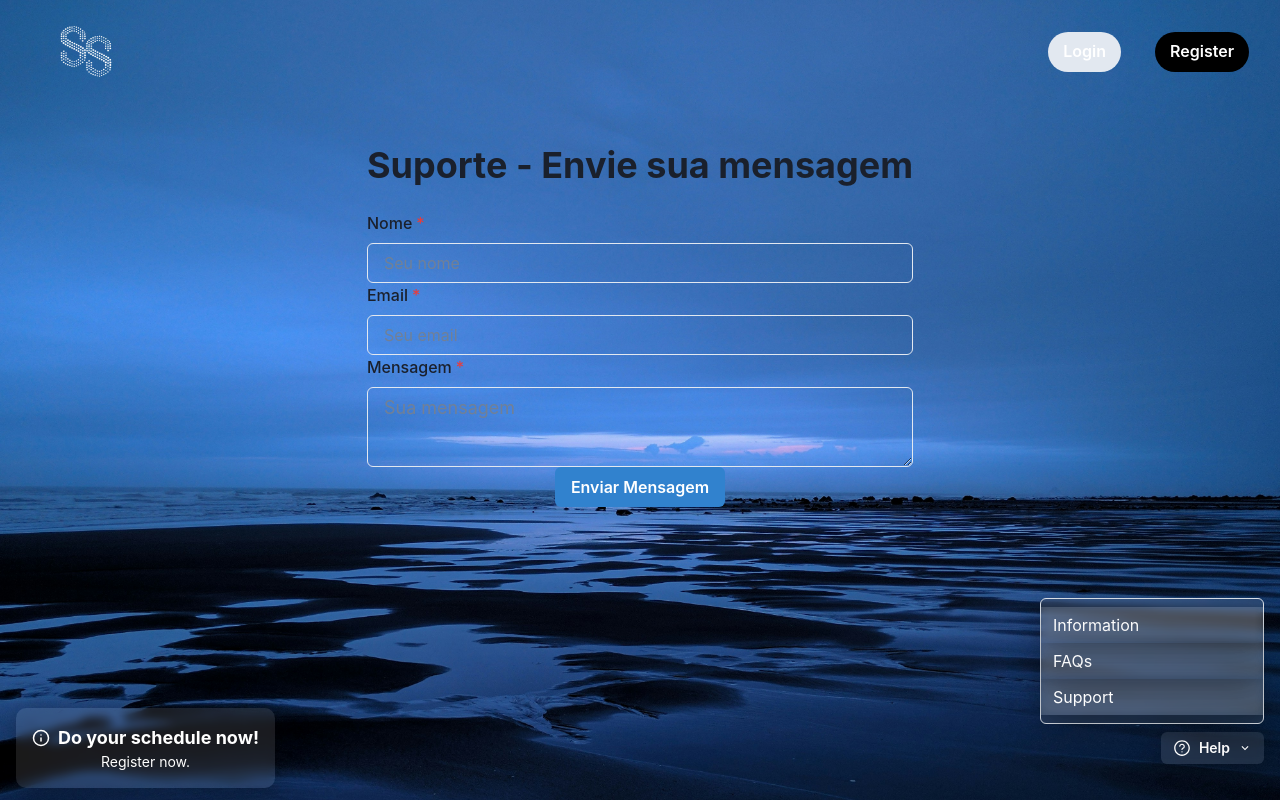
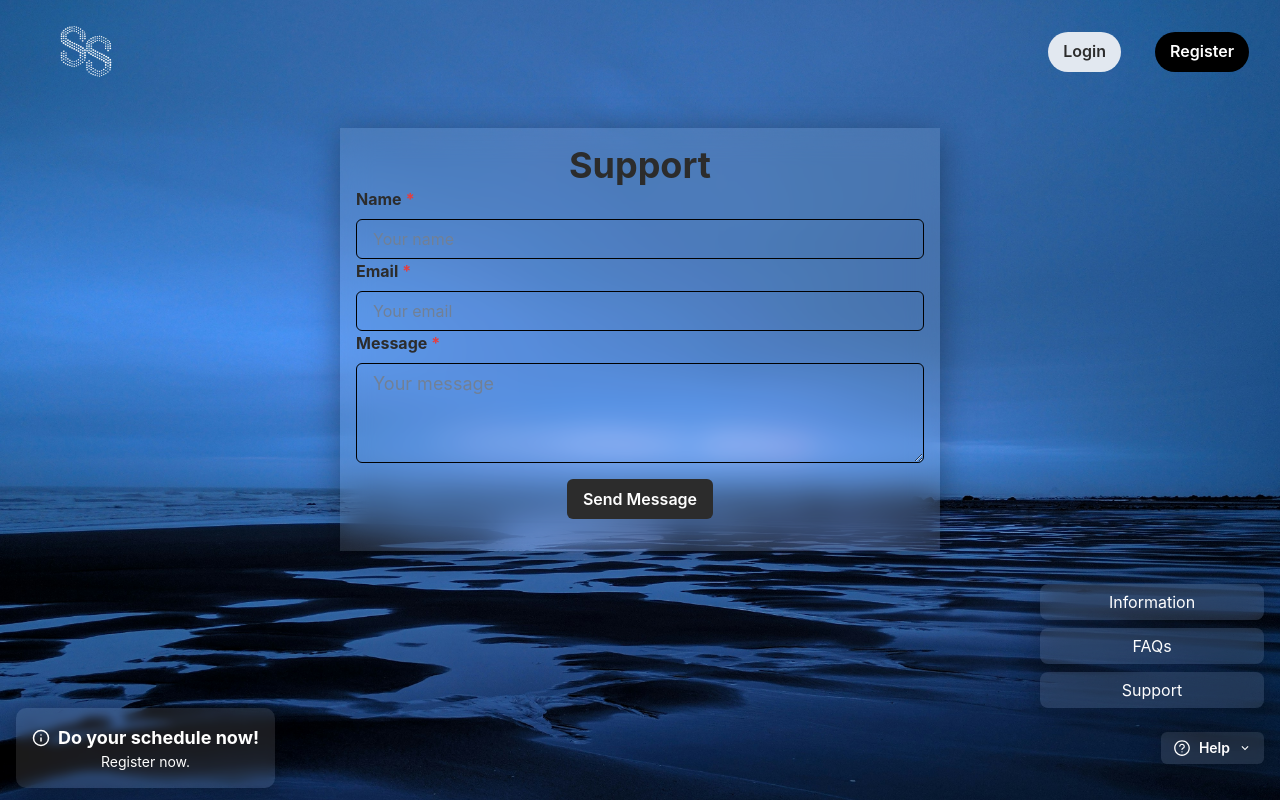
Before and after one commit to vinhas19/ProjetoPap, a React (Create React App) app: page /Support in a window 1280 px wide. Both pictures are taken after a click on the button "Help". Built offline with nearby package versions, Linux system fonts and the light colour scheme.

Commit message:
Chaged many things (style aspect)

```diff
--- a/package.json
+++ b/package.json
@@ -5,6 +5,7 @@
   "dependencies": {
     "@chakra-ui/icons": "^2.1.1",
     "@chakra-ui/react": "^2.10.4",
+    "@emailjs/browser": "^4.4.1",
     "@emotion/react": "^11.13.5",
     "@emotion/styled": "^11.13.5",
     "@multiversx/sdk-dapp": "^3.0.23",
@@ -18,6 +19,7 @@
     "@types/react-dom": "^18.3.0",
     "@usedapp/core": "^1.2.16",
     "app": "file:",
+    "axios": "^1.7.9",
     "emailjs-com": "^3.2.0",
     "eslint-config-react-app": "^7.0.1",
     "ethers": "^5.7.2",
--- a/src/App.tsx
+++ b/src/App.tsx
@@ -21,6 +21,7 @@ import SupportPage from "./Pages/Support/SupportPage";
 
 
 
+
 export const App = () => (
   <ChakraProvider theme={theme}>
       <Box  id="bg" pt="1em" w="100%" h="100%" maxW="100%" maxH="100%" minH="100vh" backgroundImage={bg} backgroundRepeat="no-repeat" backgroundSize="cover">
@@ -35,6 +36,7 @@ export const App = () => (
               <Route path="/Info" element={<InfoPage/>} />
               <Route path="/Faqs" element={<FAQsPage/>} />
               <Route path="/Support" element={<SupportPage/>} />
+
             </Routes>
           </BrowserRouter>
           <Spacer h="100%"/>
--- a/src/Components/Footer/Footer.tsx
+++ b/src/Components/Footer/Footer.tsx
@@ -25,6 +25,7 @@ const Footer = () => {
       py={3}
     >
       <Flex justify="space-between" align="center">
+
         {/* Left Side Content */}
         <Box className="glass" padding="1em">
           <HStack spacing={2} align="center">
@@ -38,29 +39,88 @@ const Footer = () => {
 
         {/* Right Side Help Button with Menu */}
         <HStack spacing={2} align="center">
-          <Menu placement="top-end" >
+          <Menu placement="top-end">
             <MenuButton
               as={Button}
-              className="glass-nob"
+              className="glass"
               size="sm"
               color="white"
               display="flex"
               alignItems="center"
               rightIcon={<ChevronDownIcon />}
+              _hover={{
+                bg: 'rgba(255, 255, 255, 0.1)',
+                boxShadow: '0px 0px 10px rgba(0, 0, 0, 0.2)',
+              }}
             >
-              <HStack spacing={2} >
+              <HStack spacing={2}>
                 <AiOutlineQuestionCircle size={18} />
                 <Text>Help</Text>
               </HStack>
             </MenuButton>
-            <MenuList className="glass-nob" >
-              <MenuItem onClick={() => window.location.href = "/info"} className="glass-nob">
+            <MenuList bgColor="transparent" border="none" textAlign="center">
+              {/* Menu Items with Centered Text */}
+              <MenuItem
+                onClick={() => window.location.href = "/info"}
+                className="glass-nob"
+                _hover={{
+                  bg: 'rgba(255, 255, 255, 0.2)',
+                  transform: 'scale(1.05)',
+                  transition: 'all 0.3s ease',
+                }}
+                _active={{
+                  bg: 'rgba(255, 255, 255, 0.3)',
+                  transform: 'scale(1)',
+                }}
+                borderRadius="lg"
+                px={4}
+                mb={2}
+                width="100%"  // Make the item take the full width of the menu
+                display="flex"
+                justifyContent="center"  // Center the text horizontally
+              >
                 Information
               </MenuItem>
-              <MenuItem onClick={() => window.location.href = "/faqs"} className="glass-nob">
+              <MenuItem
+                onClick={() => window.location.href = "/faqs"}
+                className="glass-nob"
+                _hover={{
+                  bg: 'rgba(255, 255, 255, 0.2)',
+                  transform: 'scale(1.05)',
+                  transition: 'all 0.3s ease',
+                }}
+                _active={{
+                  bg: 'rgba(255, 255, 255, 0.3)',
+                  transform: 'scale(1)',
+                }}
+                borderRadius="lg"
+                px={4}
+                mb={2}
+                width="100%"  // Make the item take the full width of the menu
+                display="flex"
+                justifyContent="center"  // Center the text horizontally
+              >
                 FAQs
               </MenuItem>
-              <MenuItem onClick={() => window.location.href = "/support"} className="glass-nob">
+              <MenuItem
+                onClick={() => window.location.href = "/support"}
+                className="glass-nob"
+                _hover={{
+                  bg: 'rgba(255, 255, 255, 0.2)',
+                  transform: 'scale(1.05)',
+                  transition: 'all 0.3s ease',
+                }}
+                _active={{
+                  bg: 'rgba(255, 255, 255, 0.3)',
+                  transform: 'scale(1)',
+                }}
+                borderRadius="lg"
+                px={4}
+                mb={2}
+                width="100%"  // Make the item take the full width of the menu
+                display="flex"
+                justifyContent="center"  // Center the text horizontally
+              >
                 Support
               </MenuItem>
             </MenuList>
--- a/src/Components/Header/Header.tsx
+++ b/src/Components/Header/Header.tsx
@@ -29,11 +29,12 @@ const Header: React.FC<BoxProps> = (props) => {
       <Box marginLeft="auto" className="user-actions">
         {isLoggedIn ? (
           <Link href="/profile" className="navigation-bar-a" _hover={{ color: 'gray.400' }}>
-            <Image src={pf} boxSize="40px" width="45px" alt="Profile" />
+            <Image src={pf} boxSize="90px" width="60px" height="60px" alt="Profile" />
           </Link>
         ) : (
           <HStack spacing={1} className="button-container">
             <Button
+              className='login-button'
               as={Link}
               href="/Sign"
               color="black"
@@ -47,6 +48,7 @@ const Header: React.FC<BoxProps> = (props) => {
               Login
             </Button>
             <Button
+              className='register-button'
               as={Link}
               href="/Sign"
               color="white"
--- a/src/Pages/Shedule/SchedulePage.tsx
+++ b/src/Pages/Shedule/SchedulePage.tsx
@@ -20,7 +20,7 @@ const Dashboard: React.FC = () => {
   const textColor = useColorModeValue('white', 'gray.300'); // Text color for dark mode
 
   return (
-    <Flex height="100vh" bg={bgColor} color={textColor}>
+    <Flex height="100vh" width="100vh" bg={bgColor} color={textColor}>
       {/* Sidebar */}
       <Box w="30%" p={4} bg="gray.900" display="flex" flexDirection="column" justifyContent="space-between">
         {/* Logo */}
@@ -67,9 +67,6 @@ const Dashboard: React.FC = () => {
       <Box flex={1} p={8}>
         {/* Header */}
         <Flex justify="space-between" align="center" mb={8}>
-          <Text fontSize="2xl" fontWeight="bold">
-            Dashboard Overview
-          </Text>
           <HStack spacing={4}>
             <InputGroup maxW="300px">
               <InputLeftElement pointerEvents="none">
--- a/src/Pages/Support/SupportPage.tsx
+++ b/src/Pages/Support/SupportPage.tsx
@@ -17,7 +17,7 @@ const SupportPage = () => {
     // Verifique se todos os campos foram preenchidos
     if (!name || !email || !message) {
       toast({
-        title: 'Por favor, preencha todos os campos!',
+        title: 'Please fill in all fields!',
         status: 'error',
         duration: 3000,
         isClosable: true,
@@ -33,7 +33,7 @@ const SupportPage = () => {
       .then(
         () => {
           toast({
-            title: 'Sua mensagem foi enviada com sucesso!',
+            title: 'Your message has been sent successfully!',
             status: 'success',
             duration: 3000,
             isClosable: true,
@@ -44,7 +44,7 @@ const SupportPage = () => {
         },
         (err) => {
           toast({
-            title: 'Ocorreu um erro ao enviar sua mensagem!',
+            title: 'There was an error sending your message, please try again later!',
             description: err.text,
             status: 'error',
             duration: 3000,
@@ -55,44 +55,48 @@ const SupportPage = () => {
   };
 
   return (
-    <Box p={4} maxW="600px" mx="auto">
-      <Heading mb={6} textAlign="center">
-        Suporte - Envie sua mensagem
+    <Box p={4}  minW="600px" mx="auto"  className='glass-nob'>
+      <Heading textAlign="center" fontWeight="bold" color="#2C2C2C">
+      Support
       </Heading>
-      <VStack spacing={4} align="stretch">
+      <VStack mb={4} spacing={4} align="stretch" >
         <form id="form" onSubmit={handleSubmit}>
-          <FormControl isRequired>
-            <FormLabel>Nome</FormLabel>
+          <FormControl isRequired >
+            <FormLabel fontWeight="bold" color="#2C2C2C" >Name</FormLabel>
             <Input
+              borderColor="black"
               type="text"
               name="from_name"
               value={name}
               onChange={(e) => setName(e.target.value)}
-              placeholder="Seu nome"
+              placeholder="Your name"
             />
-          </FormControl>
+          </FormControl >
           <FormControl isRequired>
-            <FormLabel>Email</FormLabel>
+            <FormLabel fontWeight="bold" color="#2C2C2C" >Email</FormLabel>
             <Input
+              borderColor="black"
               type="email"
               name="from_email"
               value={email}
               onChange={(e) => setEmail(e.target.value)}
-              placeholder="Seu email"
+              placeholder="Your email"
             />
           </FormControl>
-          <FormControl isRequired>
-            <FormLabel>Mensagem</FormLabel>
+          <FormControl isRequired >
+            <FormLabel fontWeight="bold" color="#2C2C2C" >Message</FormLabel>
             <Textarea
+              borderColor="black"
               name="message"
               value={message}
               onChange={(e) => setMessage(e.target.value)}
-              placeholder="Sua mensagem"
+              placeholder="Your message"
               size="lg"
+              height="100px"
             />
           </FormControl>
-          <Button type="submit" colorScheme="blue">
-            Enviar Mensagem
+          <Button type="submit" color="white" bgColor="#2C2C2C" marginTop="1em">
+          Send Message
           </Button>
         </form>
       </VStack>
--- a/src/Styles/styles.css
+++ b/src/Styles/styles.css
@@ -105,44 +105,6 @@ body {
     height: 100%;
 }
 
-#logo-hp {
-    display: block;
-    max-width: 100%;
-    height: auto;
-    width: 20em;
-    align-items: center;
-}
-
-#btn-hp {
-    background: #3F8E00;
-    width: 15em;
-    height: 5em;
-    cursor: pointer;
-    box-shadow: 0px 8px 20px #62BA1B;
-    color: white;
-    align-items: center;
-}
-
-#btn-tp {
-    margin-top: 7em;
-    background: #3F8E00;
-    width: 15em;
-    height: 4em;
-    cursor: pointer;
-    box-shadow: 0px 8px 20px #62BA1B;
-    color: white;
-}
-
-#btn-tp:hover {
-    background-color: #62BA1B;
-}
-
-#progress-id {
-    margin-top: 1em;
-    width: 80%;
-    border-radius: 1em;
-}
-
 #id
 {
 	background-image: url(../Assets/Images/background.png) !important;
@@ -179,10 +141,12 @@ body {
 
 .glass-nob
 {
-    background: rgba( 255, 255, 255, 0.1 ) !important;
+    background: rgba(255, 255, 255, 0.1) !important;
     box-shadow: 0 8px 32px 0 rgba( 0, 0, 0, 0.37 );
-    backdrop-filter: blur( 4px );
-    -webkit-backdrop-filter: blur( 4px );
+    backdrop-filter: blur( 15px );
+    -webkit-backdrop-filter: blur( 20px );
+
+
 }
 
 .glass-dark
@@ -210,7 +174,7 @@ body {
 /* Estilo do botão Login */
 .login-button {
     background-color: white;
-    color: black !important;
+    color: #2C2C2C !important;
     border: none;
     border-radius: 20px;
     padding: 10px 20px;
```
Also changed, not shown: src/Components/Buttons.tsx (deleted, +0 -39 lines), src/Assets/Profile.png, 1 other file (tests, documents, lock files or other folders).
